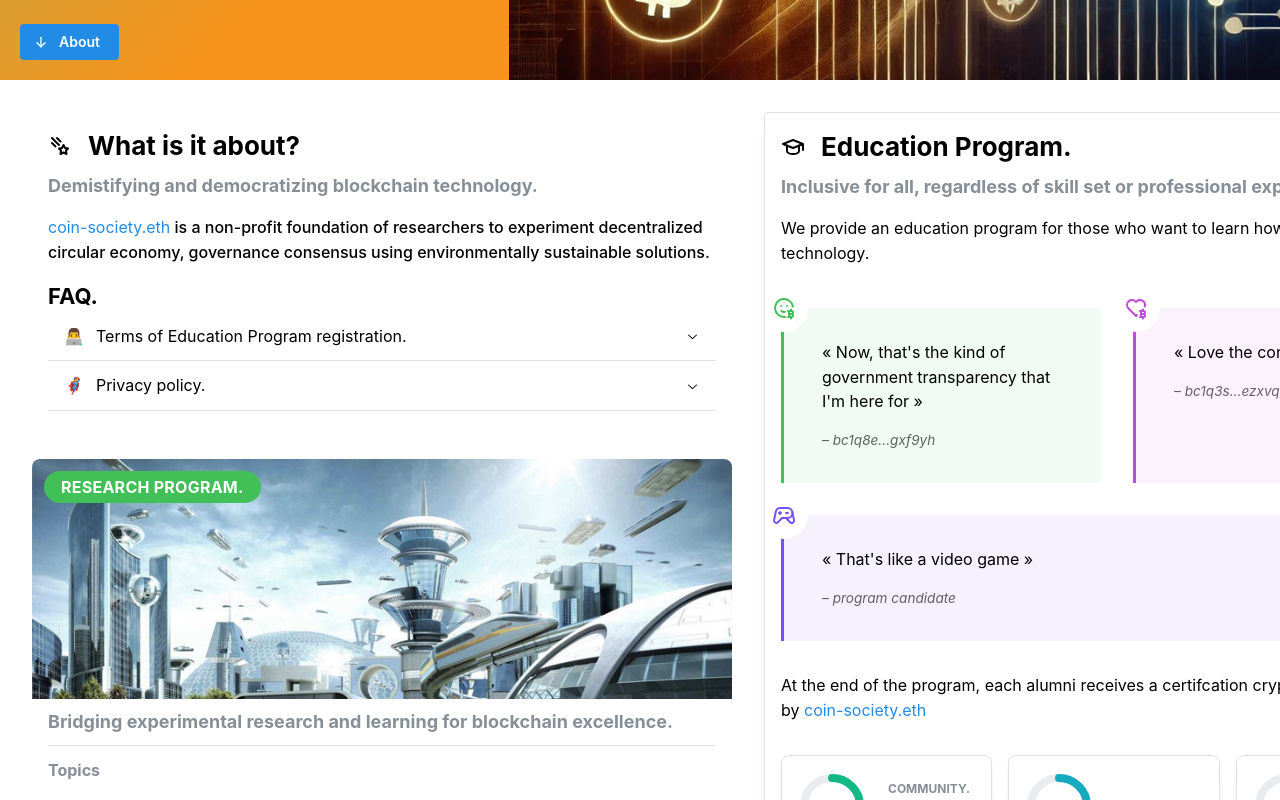
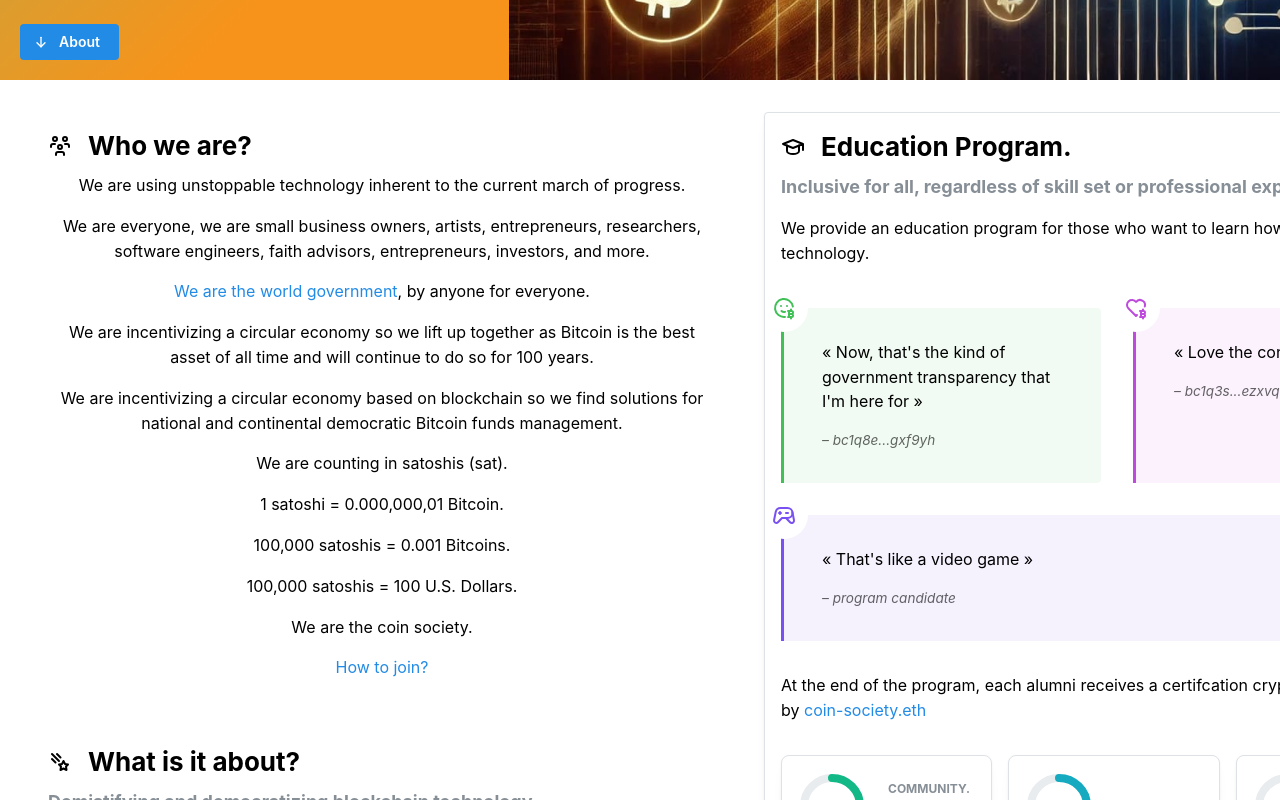
Before and after one commit to cromatikap/coin-society, a Next.js app in the folder website/: page / in a window 1280 px wide. Shown: the part 720-1520 px from the top of the page. Built offline with nearby package versions, Linux system fonts and the light colour scheme.

Commit message:
add Who we are section

```diff
--- /dev/null
+++ b/website/src/components/HomePage/WhoWeAre.tsx
@@ -0,0 +1,58 @@
+import { IconUsersGroup } from "@tabler/icons-react";
+import { Card } from "@/components/Layout";
+import { Anchor as AnchorMantine, Stack, Text as TextMantine, TextProps } from "@mantine/core";
+import { ReactNode } from "react";
+
+export default function WhoWeAre() {
+  return <Card
+    icon={<IconUsersGroup />}
+    title="Who we are?"
+  >
+    <Stack ta="center">
+      <Text>
+        We are using unstoppable technology inherent to the current march of progress.
+      </Text>
+      <Text>
+        We are everyone, we are small business owners, artists, entrepreneurs, researchers, software engineers, faith advisors, entrepreneurs, investors, and more.
+      </Text>
+
+      <Text>
+        <Anchor href="https://www.youtube.com/watch?v=hYJKBnGZnMA" target="_blank">
+          We are the world government
+        </Anchor>, by anyone for everyone.
+      </Text>
+      <Text>
+        We are incentivizing a circular economy so we lift up together as Bitcoin is the best asset of all time and will continue to do so for 100 years.
+      </Text>
+      <Text>
+        We are incentivizing a circular economy based on blockchain so we find solutions for national and continental democratic Bitcoin funds management.
+      </Text>
+      <Text>
+        We are counting in satoshis (sat).
+      </Text>
+      <Text>
+        1 satoshi = 0.000,000,01 Bitcoin.
+      </Text>
+      <Text>
+        100,000 satoshis = 0.001 Bitcoins.
+      </Text>
+      <Text>
+        100,000 satoshis = 100 U.S. Dollars.
+      </Text>
+      <Text>
+        We are the coin society.
+      </Text>
+      <Text>
+        <Anchor href="/how-to-join">How to join?</Anchor>
+      </Text>
+    </Stack>
+  </Card>
+}
+
+function Anchor({children, href, target}: {children: ReactNode, href: string, target?: string}) {
+  return <AnchorMantine href={href} target={target}>{children}</AnchorMantine>
+}
+
+function Text({children, ...props}: {children: ReactNode, props?: TextProps}) {
+  return <TextMantine {...props}>{children}</TextMantine>
+}
--- a/website/src/components/HomePage/index.tsx
+++ b/website/src/components/HomePage/index.tsx
@@ -6,6 +6,7 @@ import Affixes from "./LandingScreen/Affixes";
 import Description from "./Description";
 import EducationProgram from "./EducationProgram";
 import ResearchProgram from "./ResearchProgram";
+import WhoWeAre from "./WhoWeAre";
 
 const GAP = {base: 'sm', sm: 'xl'}
 
@@ -17,15 +18,18 @@ export default function HomePage() {
         <Flex gap={GAP} wrap="wrap" justify="center">
           <Flex flex={1.1} gap={GAP} direction="column">
             <Box>
-              <Description />
+              <WhoWeAre />
             </Box>
             <Box>
-              <ResearchProgram />
+              <Description />
             </Box>
           </Flex>
           <Flex flex={1} gap={GAP} direction="column" miw={{sm: 8*54}}>
             <Box>
               <EducationProgram />
+            </Box>
+            <Box>
+              <ResearchProgram />
             </Box>
           </Flex>
         </Flex>
--- a/website/src/components/Layout/Card.tsx
+++ b/website/src/components/Layout/Card.tsx
@@ -13,14 +13,14 @@ export type LayoutCardProps = {
   children: React.ReactNode;
   icon: ReactElement;
   title: string;
-  sub: React.ReactNode;
+  sub?: React.ReactNode;
 } & LayoutCardOptProps;
 
 export function Card({
   children,
   icon,
   title,
-  sub,
+  sub = "",
   withBorder = false,
   miw = {xs: 600, sm: 700},
   maw = {}
```
